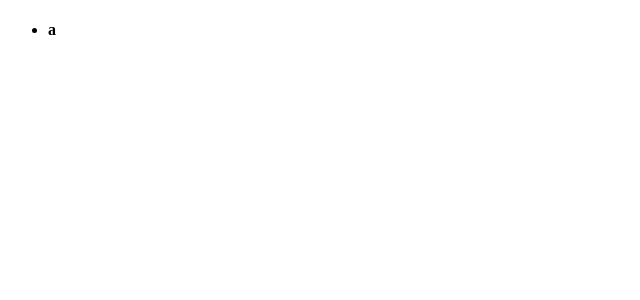
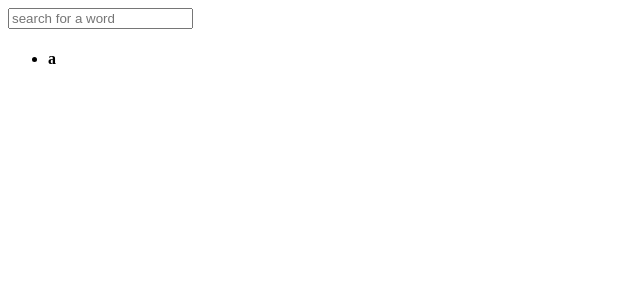
Before and after one commit to liliboxer/redux-words, a React app: page /words/1 in a window 1280 px wide. Shown: the top 300 px of the page, without its empty margins (0-640 px from the left). Built offline with nearby package versions, Linux system fonts and the light colour scheme.

Commit message:
all done?

```diff
--- a/src/actions/wordActions.js
+++ b/src/actions/wordActions.js
@@ -1,6 +1,6 @@
 export const UPDATE_SEARCH_TERM = 'UPDATE_SEARCH_TERM';
 
 export const updateSearchTerm = searchTerm => ({
-  action: UPDATE_SEARCH_TERM,
+  type: UPDATE_SEARCH_TERM,
   payload: searchTerm
 });
--- a/src/components/App.js
+++ b/src/components/App.js
@@ -1,11 +1,12 @@
 import React from 'react';
 import { BrowserRouter as Router, Route } from 'react-router-dom';
 import TopWords from './containers/words/TopWords';
+import Searchable from './words/Searchable';
 
 export default function App() {
   return (
     <Router>
-      <Route path="/words/:count" component={TopWords}/>
+      <Route path="/words/:count" component={Searchable}/>
       <Route exact path="/" component={TopWords} />
     </Router>
   );
--- a/src/components/containers/words/TopWords.js
+++ b/src/components/containers/words/TopWords.js
@@ -1,9 +1,9 @@
 import { connect } from 'react-redux';
-import { getFirstWords } from '../../../selectors/wordSelectors';
+import { getTopWordsByTerm } from '../../../selectors/wordSelectors';
 import Words from '../../words/Words';
 
 const mapStateToProps = (state, props) => ({
-  words: getFirstWords(state, props.match.params.count)
+  words: getTopWordsByTerm(state, props.count)
 });
 
 export default connect(
--- /dev/null
+++ b/src/components/words/Searchable.js
@@ -0,0 +1,19 @@
+import React from 'react';
+import SearchWords from '../containers/words/SearchWords';
+import TopWords from '../containers/words/TopWords';
+import PropTypes from 'prop-types';
+
+function Searchable({ match }) {
+  return (
+    <>
+      <SearchWords />
+      <TopWords count={match.params.count}/>
+    </>
+  );
+}
+
+Searchable.propTypes = {
+  match: PropTypes.object.isRequired
+};
+
+export default Searchable;
--- a/src/selectors/wordSelectors.js
+++ b/src/selectors/wordSelectors.js
@@ -5,3 +5,11 @@ export const getFirstWords = (state, num = 1000) => {
 };
 
 export const getSearchTerm = state => state.words.searchTerm;
+
+export const getTopWordsByTerm = (state, count) => {
+  console.log(count);
+  const searchTerm = getSearchTerm(state);
+  return getFirstWords(state, count).filter(word => {
+    return word.includes(searchTerm);
+  });
+};
```
